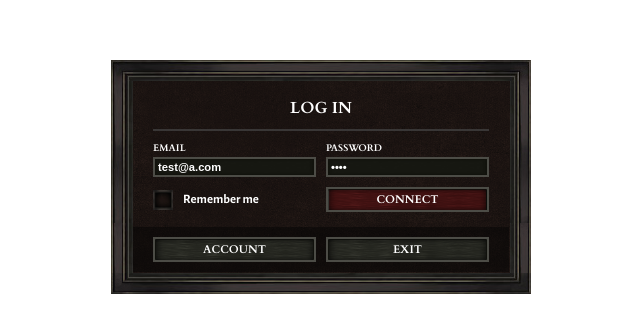
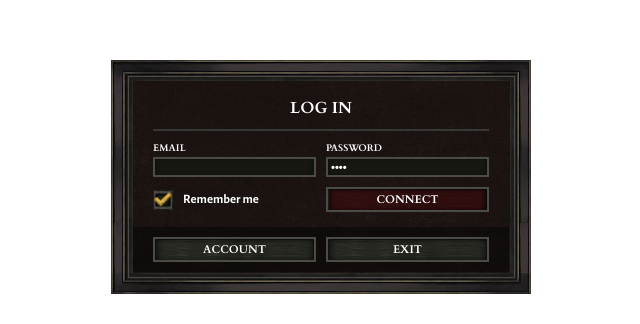
Before and after one commit to matiascalegaris/ao-ui, a React (Create React App) app: page / in a window 1280 px wide. Shown: the part 476-800 px from the top of the page, without its empty margins (319-959 px from the left). Built offline with nearby package versions, Linux system fonts and the light colour scheme.

Commit message:
fix login checkbox

```diff
--- a/src/Api/Api.js
+++ b/src/Api/Api.js
@@ -21,7 +21,7 @@ if (process.env.NODE_ENV === 'development') {
       console.log('close client')
     },
     GetCredentials: () => ({
-      user: "test@a.com",
+      user: '', //"test@a.com",
       password: "pwdd",
     })
   }
--- a/src/Components/Common/ao-checkbox/ao-checkbox.jsx
+++ b/src/Components/Common/ao-checkbox/ao-checkbox.jsx
@@ -2,11 +2,12 @@ import React from 'react';
 import './ao-checkbox.scss';
 
 
-const AoCheckbox = ({label, styles, handleChange, ...otherProps}) => (
+const AoCheckbox = ({label, styles, handleChange, state, ...otherProps}) => {
+  return  (
   <div className={'checkbox-group ' + styles}>
-    <input className='form-input' type="checkbox" onChange={handleChange} {...otherProps} />
+    <input className='form-input' type="checkbox" checked={state} onChange={handleChange} {...otherProps} />
     <p className='checkox-label'>{label}</p>
   </div>
-)
+)}
 
 export default AoCheckbox;
--- a/src/Components/Dialogs/login/login.jsx
+++ b/src/Components/Dialogs/login/login.jsx
@@ -17,7 +17,7 @@ export default function LogIn() {
   useEffect(() => {
     const credentials = window.parent.BabelUI.GetCredentials()
     console.log(credentials);
-    if (credentials.user.length > 0 ) {
+    if (credentials.user.length > 0 || credentials.password.length > 0) {
       setCredentials({ ...userCredentials,
         storeCredentials: true,
         email: credentials.user,
@@ -27,6 +27,10 @@ export default function LogIn() {
   const handleChange = event => {
     const { value, name } = event.target;
     setCredentials({ ...userCredentials, [name]: value});
+  }
+
+  const rememberLogin = event => {
+    setCredentials({ ...userCredentials, storeCredentials: !storeCredentials});
   }
   const updateDialog = event => {
     event.preventDefault();
@@ -61,7 +65,7 @@ export default function LogIn() {
             </p>
             <AoInput name="password" IsValid={validPwd} type="password" value={password} required handleChange={handleChange} />
           </div>
-          <AoCheckbox label={t('Remember me')} styles='split-area right-padding'/>
+          <AoCheckbox label={t('Remember me')} name="storeCredentials" styles='split-area right-padding' handleChange={rememberLogin} state={storeCredentials} />
           <AoButton caption='connect' styles='split-area' isRed={true} disabled={!enableLogin}  onClick={ DoLogin }/>
       </div>
       <div className='bottom-line'>
```
